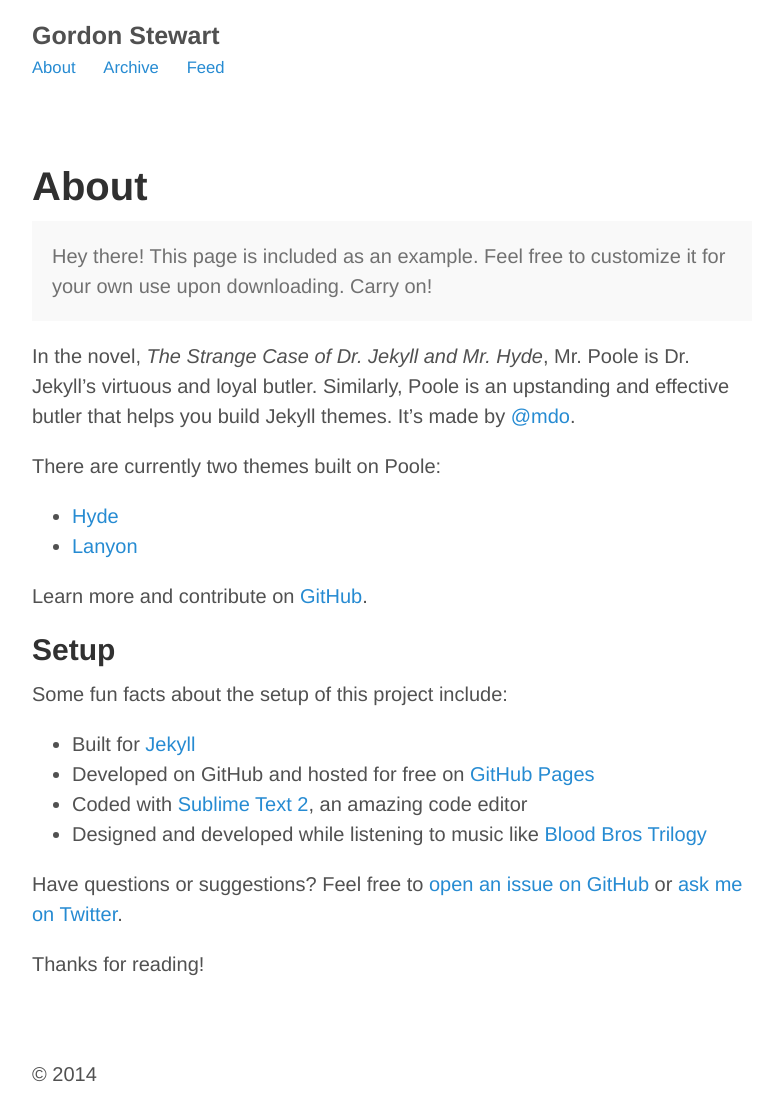
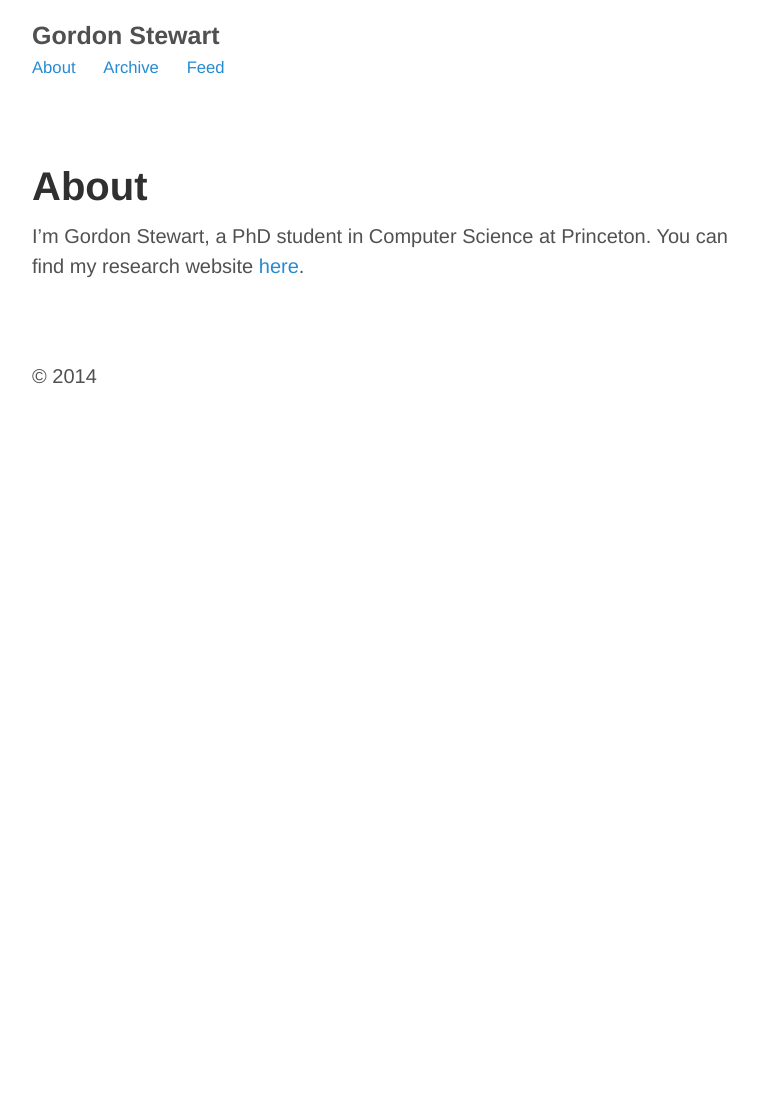
Before and after one commit to gstew5/gstew5.github.io, a Jekyll site: the page built from about.md, in a window 1280 px wide. Shown: the whole page, without its empty margins (248-1021 px from the left). Built offline with Jekyll 4.4.1, drawn with Linux system fonts in a browser that asks for light colours; Markdown is read by kramdown in place of the engine named in the settings; after the commit the page ends 900 px from its top, so only the background shows below that.

Commit message:
Update about.md

```diff
--- a/about.md
+++ b/about.md
@@ -3,28 +3,6 @@ layout: page
 title: About
 ---
 
-<p class="message">
-  Hey there! This page is included as an example. Feel free to customize it for your own use upon downloading. Carry on!
-</p>
-
-In the novel, *The Strange Case of Dr. Jekyll and Mr. Hyde*, Mr. Poole is Dr. Jekyll's virtuous and loyal butler. Similarly, Poole is an upstanding and effective butler that helps you build Jekyll themes. It's made by [@mdo](https://twitter.com/mdo).
-
-There are currently two themes built on Poole:
-
-* [Hyde](http://hyde.getpoole.com)
-* [Lanyon](http://lanyon.getpoole.com)
-
-Learn more and contribute on [GitHub](https://github.com/poole).
-
-## Setup
-
-Some fun facts about the setup of this project include:
-
-* Built for [Jekyll](http://jekyllrb.com)
-* Developed on GitHub and hosted for free on [GitHub Pages](https://pages.github.com)
-* Coded with [Sublime Text 2](http://sublimetext.com), an amazing code editor
-* Designed and developed while listening to music like [Blood Bros Trilogy](https://soundcloud.com/maddecent/sets/blood-bros-series)
-
-Have questions or suggestions? Feel free to [open an issue on GitHub](https://github.com/poole/issues/new) or [ask me on Twitter](https://twitter.com/mdo).
-
-Thanks for reading!
+I'm Gordon Stewart,
+a PhD student in Computer Science at Princeton.
+You can find my research website [here](http://www.cs.princeton.edu).
```
